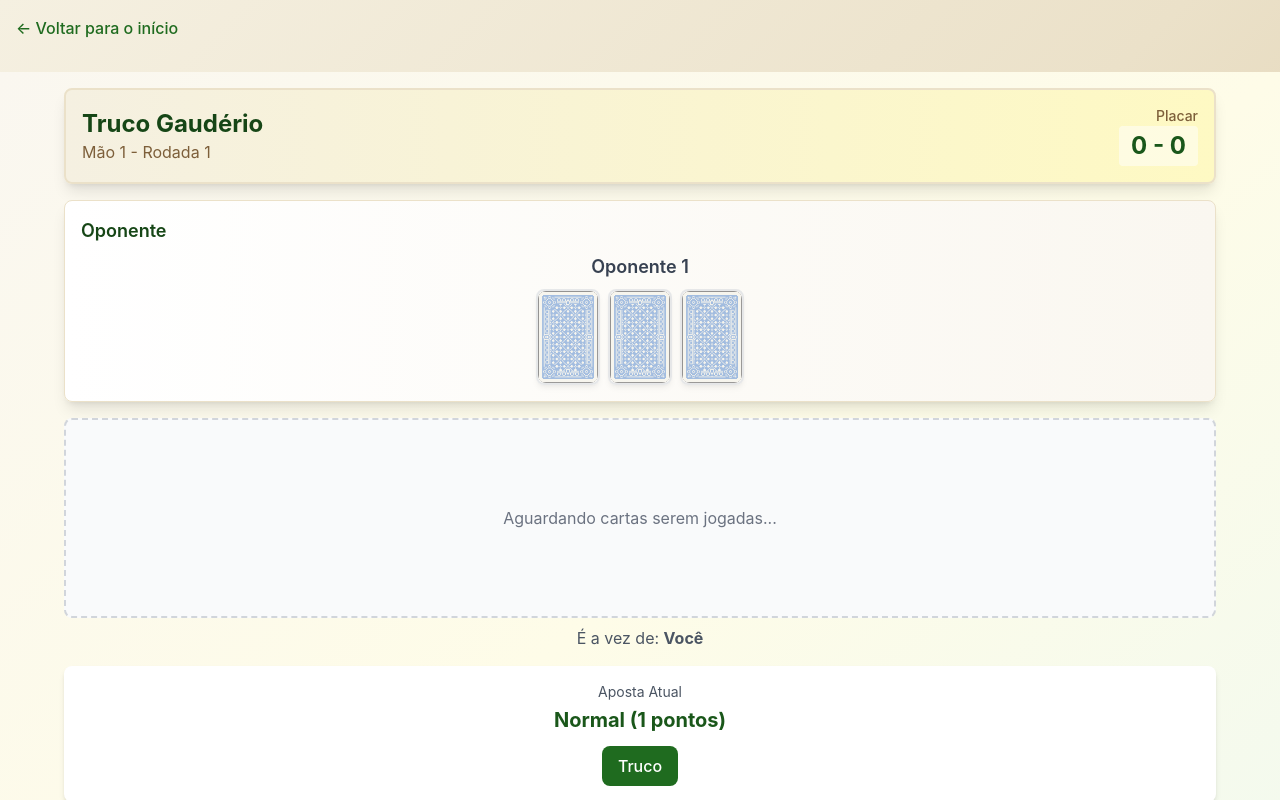
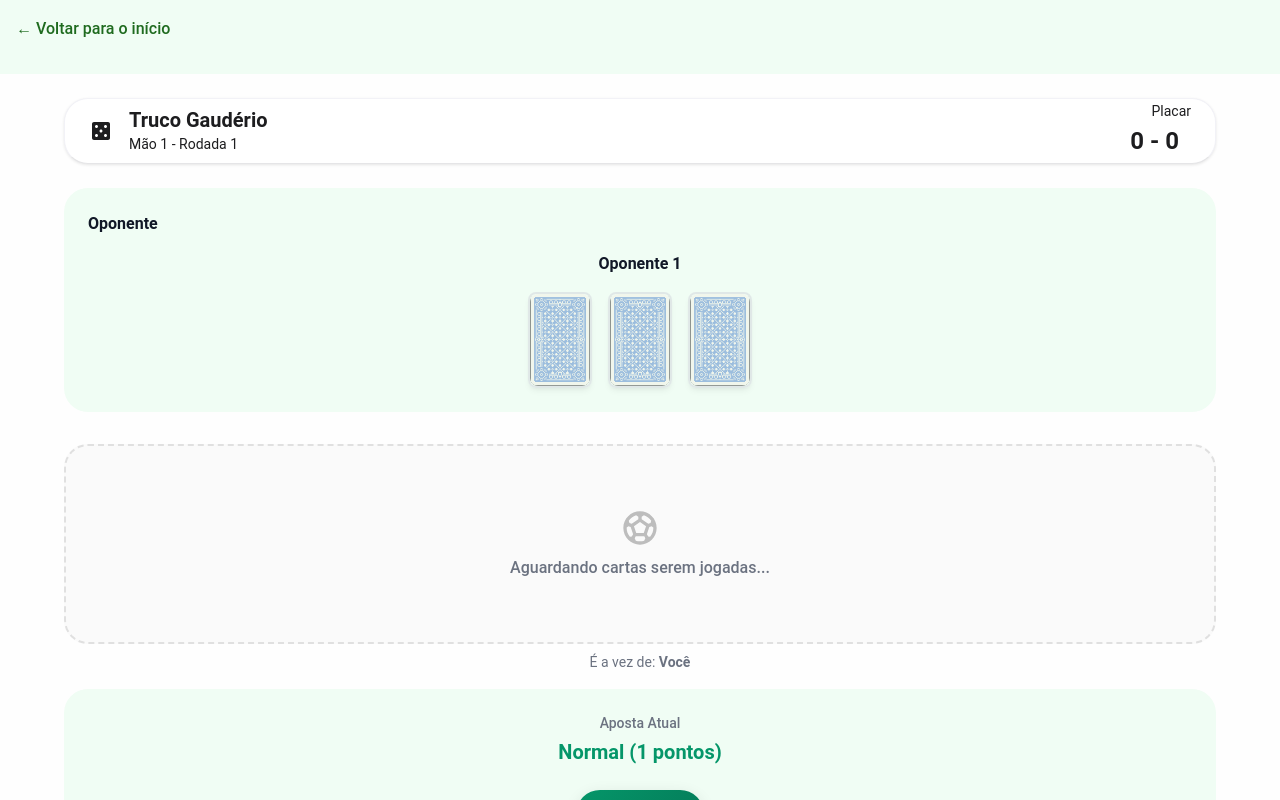
Before and after one commit to Guillem-B/trucoRS, a React (Vite) app: page /game in a window 1280 px wide. Both pictures are taken after a click on the button "Iniciar Jogo". Shown: the top 800 px of the page. Built offline with nearby package versions, Linux system fonts and the light colour scheme.

Commit message:
Just some changes

```diff
--- a/package.json
+++ b/package.json
@@ -12,6 +12,10 @@
     "deploy": "gh-pages -d dist"
   },
   "dependencies": {
+    "@emotion/react": "^11.14.0",
+    "@emotion/styled": "^11.14.1",
+    "@mui/icons-material": "^7.3.6",
+    "@mui/material": "^7.3.6",
     "react": "^18.2.0",
     "react-dom": "^18.2.0",
     "react-router-dom": "^6.20.0",
--- a/src/components/BettingControls.tsx
+++ b/src/components/BettingControls.tsx
@@ -1,4 +1,6 @@
 import { BetLevel, betNames, betValues, getNextBet, canBet } from '../utils/bettingLogic';
+import { Paper, Typography, Box, Button } from '@mui/material';
+import { TrendingUp, Check, Close } from '@mui/icons-material';
 
 interface BettingControlsProps {
   currentBet: BetLevel;
@@ -23,43 +25,53 @@ export default function BettingControls({
   const canMakeBet = canBet(currentBet, isPlayerTurn, hasPlayedCard);
 
   return (
-    <div className="bg-white rounded-lg shadow-md p-4">
-      <div className="flex flex-col items-center gap-3">
-        <div className="text-center">
-          <p className="text-sm text-gray-600 mb-1">Aposta Atual</p>
-          <p className="text-xl font-bold text-primary-700">
+    <Box sx={{ p: 3, backgroundColor: '#F0FDF4', borderRadius: 2 }}>
+      <Box sx={{ display: 'flex', flexDirection: 'column', alignItems: 'center', gap: 3 }}>
+        <Box sx={{ textAlign: 'center' }}>
+          <Typography variant="body2" color="text.secondary" gutterBottom sx={{ fontWeight: 500 }}>
+            Aposta Atual
+          </Typography>
+          <Typography variant="h5" color="primary" sx={{ fontWeight: 600 }}>
             {betNames[currentBet]} ({betValues[currentBet]} pontos)
-          </p>
-        </div>
+          </Typography>
+        </Box>
 
-        <div className="flex gap-2 flex-wrap justify-center">
+        <Box sx={{ display: 'flex', gap: 2, flexWrap: 'wrap', justifyContent: 'center' }}>
           {canMakeBet && nextBet && (
-            <button
+            <Button
+              variant="contained"
+              startIcon={<TrendingUp />}
               onClick={() => onBet(nextBet)}
-              className="px-4 py-2 bg-primary-600 text-white rounded-lg font-medium hover:bg-primary-700 transition-colors"
+              sx={{ borderRadius: 2, px: 4, py: 1.5 }}
             >
               {betNames[nextBet]}
-            </button>
+            </Button>
           )}
 
           {canRespond && (
             <>
-              <button
+              <Button
+                variant="contained"
+                color="success"
+                startIcon={<Check />}
                 onClick={onAccept}
-                className="px-4 py-2 bg-green-600 text-white rounded-lg font-medium hover:bg-green-700 transition-colors"
+                sx={{ borderRadius: 2, px: 4, py: 1.5 }}
               >
                 Aceitar
-              </button>
-              <button
+              </Button>
+              <Button
+                variant="contained"
+                color="error"
+                startIcon={<Close />}
                 onClick={onDecline}
-                className="px-4 py-2 bg-red-600 text-white rounded-lg font-medium hover:bg-red-700 transition-colors"
+                sx={{ borderRadius: 2, px: 4, py: 1.5 }}
               >
                 Recusar
-              </button>
+              </Button>
             </>
           )}
-        </div>
-      </div>
-    </div>
+        </Box>
+      </Box>
+    </Box>
   );
 }
--- a/src/components/GameBoard.tsx
+++ b/src/components/GameBoard.tsx
@@ -6,6 +6,8 @@ import BettingControls from './BettingControls';
 import FlorControls from './FlorControls';
 import { Card } from '../data/cards';
 import { useLanguage } from '../contexts/LanguageContext';
+import { AppBar, Toolbar, Typography, Container, Paper, Box, Button, Chip, Alert } from '@mui/material';
+import { PlayArrow, Refresh, SkipNext, EmojiEvents, Casino } from '@mui/icons-material';
 
 export default function GameBoard() {
   const { t } = useLanguage();
@@ -50,67 +52,91 @@ export default function GameBoard() {
 
   if (gameStatus === 'waiting') {
     return (
-      <div className="flex flex-col items-center justify-center min-h-screen p-4">
-        <h1 className="text-3xl font-bold text-primary-700 mb-6">{t('game.title')}</h1>
-        <button
+      <Box sx={{ display: 'flex', flexDirection: 'column', alignItems: 'center', justifyContent: 'center', minHeight: '100vh', p: 3, backgroundColor: '#F0FDF4' }}>
+        <Box sx={{ p: 6, textAlign: 'center', maxWidth: 400 }}>
+          <Casino sx={{ fontSize: 60, color: 'primary.main', mb: 3 }} />
+          <Typography variant="h3" color="text.primary" gutterBottom sx={{ fontWeight: 700, mb: 2 }}>
+            {t('game.title')}
+          </Typography>
+          <Typography variant="body1" color="text.secondary" sx={{ mb: 4, fontSize: '1.1rem' }}>
+            Ready to play Truco?
+          </Typography>
+          <Button
+            variant="contained"
+            size="large"
+            startIcon={<PlayArrow />}
             onClick={() => startGame(2)}
-          className="px-8 py-3 bg-primary-600 text-white rounded-lg font-semibold hover:bg-primary-700 transition-colors"
+            sx={{ borderRadius: 2, px: 6, py: 2, fontSize: '1.2rem', fontWeight: 600 }}
           >
             {t('game.start')}
-        </button>
-      </div>
+          </Button>
+        </Box>
+      </Box>
     );
   }
 
   return (
-    <div className="min-h-screen p-4 bg-gradient-to-br from-accent-50 via-secondary-50 to-primary-50">
-      <div className="max-w-6xl mx-auto">
+    <Box sx={{ minHeight: '100vh', p: 3, backgroundColor: 'background.default' }}>
+      <Container maxWidth="lg" sx={{ maxWidth: 1200 }}>
         {/* Header */}
-        <div className="bg-gradient-to-r from-accent-100 to-secondary-100 rounded-lg shadow-lg border-2 border-accent-200 p-4 mb-4">
-          <div className="flex justify-between items-center">
-            <div>
-              <h1 className="text-2xl font-bold text-primary-800">{t('game.title')}</h1>
-              <p className="text-accent-700">
+        <AppBar position="static" sx={{ mb: 3, borderRadius: 2 }} elevation={0}>
+          <Toolbar>
+            <Casino sx={{ mr: 2 }} />
+            <Box sx={{ flexGrow: 1 }}>
+              <Typography variant="h5" component="div" sx={{ fontWeight: 'bold' }}>
+                {t('game.title')}
+              </Typography>
+              <Typography variant="body2" color="inherit">
                 {t('game.hand')} {currentHand} - {t('game.round')} {currentRound}
-              </p>
-            </div>
-            <div className="text-right">
-              <div className="text-sm text-accent-700 font-medium">{t('game.score')}</div>
-              <div className="text-2xl font-bold text-primary-700 bg-white bg-opacity-50 px-3 py-1 rounded">
+              </Typography>
+            </Box>
+            <Box sx={{ textAlign: 'right' }}>
+              <Typography variant="body2">
+                {t('game.score')}
+              </Typography>
+              <Typography variant="h4" sx={{ bgcolor: 'rgba(255,255,255,0.2)', px: 1.5, py: 0.5, borderRadius: 2, backdropFilter: 'blur(10px)' }}>
                 {scores.team1} - {scores.team2}
-              </div>
-            </div>
-          </div>
-        </div>
+              </Typography>
+            </Box>
+          </Toolbar>
+        </AppBar>
 
 
         {/* Opponent Area */}
-        <div className="bg-gradient-to-r from-white to-accent-50 rounded-lg shadow-lg border border-accent-200 p-4 mb-4">
-          <div className="flex justify-between items-center mb-2">
-            <h2 className="text-lg font-semibold text-primary-800">{t('game.opponent')}</h2>
+        <Box sx={{ mb: 4, p: 3, backgroundColor: '#F0FDF4', borderRadius: 2 }}>
+          <Box sx={{ display: 'flex', justifyContent: 'space-between', alignItems: 'center', mb: 2 }}>
+            <Typography variant="h6" sx={{ fontWeight: 600 }}>
+              {t('game.opponent')}
+            </Typography>
             {florResults.opponent1.hasFlor && (
-              <div className="text-sm text-secondary-700 font-medium bg-secondary-100 px-2 py-1 rounded">
-                🌸 {t('game.has.flor')}
-              </div>
+              <Chip
+                icon={<EmojiEvents />}
+                label={t('game.has.flor')}
+                size="small"
+                color="secondary"
+                variant="outlined"
+              />
             )}
-          </div>
+          </Box>
           <PlayerHand
             cards={hands.opponent1}
             disabled
             title={getPlayerName('opponent1')}
           />
           {playedCards.opponent1 && (
-            <div className="mt-4 text-center">
-              <p className="text-sm text-gray-600 mb-2">{t('game.card.played')}:</p>
-              <div className="flex justify-center">
+            <Box sx={{ mt: 3, textAlign: 'center' }}>
+              <Typography variant="body2" color="text.secondary" gutterBottom>
+                {t('game.card.played')}:
+              </Typography>
+              <Box sx={{ display: 'flex', justifyContent: 'center' }}>
                 <CardComponent card={playedCards.opponent1} size="md" />
-              </div>
-            </div>
+              </Box>
+            </Box>
           )}
-        </div>
+        </Box>
 
         {/* Play Area */}
-        <div className="mb-4">
+        <Box sx={{ mb: 2 }}>
           <PlayArea
             playedCards={playedCards}
             roundWinner={roundWinner}
@@ -120,15 +146,17 @@ export default function GameBoard() {
             }}
           />
           {gameStatus === 'playing' && (
-            <div className="mt-2 text-center text-gray-600">
+            <Box sx={{ mt: 1, textAlign: 'center' }}>
+              <Typography variant="body2" color="text.secondary">
                 {t('game.player.turn')}: <strong>{getPlayerName(currentPlayer)}</strong>
-            </div>
+              </Typography>
+            </Box>
           )}
-        </div>
+        </Box>
 
         {/* Betting Controls */}
         {gameStatus === 'playing' && (
-          <div className="mb-4">
+          <Box sx={{ mb: 2 }}>
             <BettingControls
               currentBet={currentBet}
               isPlayerTurn={currentPlayer === 'player'}
@@ -138,75 +166,91 @@ export default function GameBoard() {
               onDecline={declineBet}
               canRespond={!betAccepted && betChallenger !== 'player'}
             />
-          </div>
+          </Box>
         )}
 
         {/* Flor Controls */}
         <FlorControls />
 
         {/* Player Hand */}
-        <div className="bg-gradient-to-r from-white to-primary-50 rounded-lg shadow-lg border border-primary-200 p-4 mb-4">
-          <div className="flex justify-between items-center mb-2">
-            <h2 className="text-lg font-semibold text-primary-800">{t('game.player.hand')}</h2>
+        <Box sx={{ mb: 4, p: 3, backgroundColor: '#F0FDF4', borderRadius: 2 }}>
+          <Box sx={{ display: 'flex', justifyContent: 'space-between', alignItems: 'center', mb: 2 }}>
+            <Typography variant="h6" sx={{ fontWeight: 600 }}>
+              {t('game.player.hand')}
+            </Typography>
             {florResults.player.hasFlor && (
-              <div className="text-sm text-secondary-700 font-medium bg-secondary-100 px-2 py-1 rounded">
-                🌸 {t('game.flor.value').replace('{value}', florResults.player.value.toString())}
-              </div>
+              <Chip
+                icon={<EmojiEvents />}
+                label={t('game.flor.value').replace('{value}', florResults.player.value.toString())}
+                size="small"
+                color="secondary"
+                variant="outlined"
+              />
             )}
-          </div>
+          </Box>
           <PlayerHand
             cards={hands.player}
             onCardClick={handleCardClick}
             disabled={gameStatus !== 'playing' || currentPlayer !== 'player'}
             title={getPlayerName('player')}
           />
-        </div>
+        </Box>
 
         {/* Hand/Game End Messages */}
         {gameStatus === 'handEnd' && (
-          <div className="bg-blue-50 border-l-4 border-blue-500 p-4 mb-4 rounded">
-            <h3 className="text-lg font-semibold text-blue-800 mb-2">{t('game.hand.end')}</h3>
-            <p className="text-blue-700">
+          <Alert severity="info" sx={{ mb: 2 }}>
+            <Typography variant="h6" gutterBottom>
+              {t('game.hand.end')}
+            </Typography>
+            <Typography>
               {scores.team1 > scores.team2 ? t('game.hand.won') : t('game.hand.lost')}
-            </p>
-          </div>
+            </Typography>
+          </Alert>
         )}
 
         {gameStatus === 'gameEnd' && (
-          <div className="bg-green-50 border-l-4 border-green-500 p-4 mb-4 rounded">
-            <h3 className="text-2xl font-bold text-green-800 mb-2">{t('game.game.end')}</h3>
-            <p className="text-green-700 text-lg">
+          <Alert severity="success" sx={{ mb: 2 }}>
+            <Typography variant="h5" gutterBottom>
+              {t('game.game.end')}
+            </Typography>
+            <Typography variant="h6">
               {scores.team1 >= 12 ? t('game.game.won') : t('game.game.lost')}
-            </p>
-          </div>
+            </Typography>
+          </Alert>
         )}
 
         {/* Controls */}
-        <div className="flex gap-4 justify-center">
+        <Box sx={{ display: 'flex', gap: 2, justifyContent: 'center', mt: 2 }}>
           {gameStatus === 'roundEnd' && (
-            <button
+            <Button
+              variant="contained"
+              startIcon={<SkipNext />}
               onClick={nextRound}
-              className="px-6 py-2 bg-primary-600 text-white rounded-lg font-medium hover:bg-primary-700 transition-colors"
+              sx={{ borderRadius: 3, px: 3 }}
             >
               {t('game.next.round')}
-            </button>
+            </Button>
           )}
           {gameStatus === 'handEnd' && (
-            <button
+            <Button
+              variant="contained"
+              startIcon={<PlayArrow />}
               onClick={nextHand}
-              className="px-6 py-2 bg-primary-600 text-white rounded-lg font-medium hover:bg-primary-700 transition-colors"
+              sx={{ borderRadius: 3, px: 3 }}
             >
               {t('game.next.hand')}
-            </button>
+            </Button>
           )}
-          <button
+          <Button
+            variant="outlined"
+            startIcon={<Refresh />}
             onClick={resetGame}
-            className="px-6 py-2 bg-gray-200 text-gray-800 rounded-lg font-medium hover:bg-gray-300 transition-colors"
+            sx={{ borderRadius: 3, px: 3 }}
           >
             {t('game.reset')}
-          </button>
-        </div>
-      </div>
-    </div>
+          </Button>
+        </Box>
+      </Container>
+      </Box>
     );
   }
--- a/src/components/PlayArea.tsx
+++ b/src/components/PlayArea.tsx
@@ -1,6 +1,8 @@
 import { Card } from '../data/cards';
 import CardComponent from './Card';
 import { useLanguage } from '../contexts/LanguageContext';
+import { Paper, Typography, Box, Chip } from '@mui/material';
+import { SportsSoccer } from '@mui/icons-material';
 
 interface PlayAreaProps {
   playedCards: Record<string, Card | null>;
@@ -14,49 +16,60 @@ export default function PlayArea({ playedCards, roundWinner, playerNames }: Play
 
   if (entries.length === 0) {
     return (
-      <div className="bg-gray-50 rounded-lg p-8 min-h-[200px] flex items-center justify-center border-2 border-dashed border-gray-300">
-        <p className="text-gray-500">{t('game.waiting.cards')}</p>
-      </div>
+      <Box sx={{ p: 4, minHeight: 200, display: 'flex', alignItems: 'center', justifyContent: 'center', border: '2px dashed', borderColor: 'grey.300', borderRadius: 2, backgroundColor: 'grey.50' }}>
+        <Box sx={{ textAlign: 'center' }}>
+          <SportsSoccer sx={{ fontSize: 40, color: 'grey.400', mb: 1 }} />
+          <Typography color="text.secondary" variant="h6">{t('game.waiting.cards')}</Typography>
+        </Box>
+      </Box>
     );
   }
 
   return (
-    <div className="bg-white rounded-lg shadow-md p-6 min-h-[200px]">
-      <h3 className="text-lg font-semibold text-gray-700 mb-4 text-center">
+    <Box sx={{ p: 3, minHeight: 200, backgroundColor: '#F0FDF4', borderRadius: 2 }}>
+      <Typography variant="h6" gutterBottom align="center" sx={{ fontWeight: 600, color: 'text.primary', mb: 3 }}>
         {t('game.played.cards')}
-      </h3>
-      <div className="flex flex-wrap gap-4 justify-center items-center">
+      </Typography>
+      <Box sx={{ display: 'flex', flexWrap: 'wrap', gap: 2, justifyContent: 'center', alignItems: 'center' }}>
         {entries.map(([player, card]) => {
           const playerName = playerNames?.[player] || player;
           const isWinner = roundWinner === player;
 
           return (
-            <div
+            <Box
               key={player}
-              className={`flex flex-col items-center p-3 rounded-lg transition-all ${
-                isWinner
-                  ? 'bg-green-100 ring-4 ring-green-500 ring-offset-2'
-                  : 'bg-gray-50'
-              }`}
+              sx={{
+                display: 'flex',
+                flexDirection: 'column',
+                alignItems: 'center',
+                p: 1.5,
+                borderRadius: 1,
+                bgcolor: isWinner ? 'success.light' : 'grey.50',
+                ...(isWinner && { border: 2, borderColor: 'success.main' })
+              }}
             >
-              <p className={`text-sm mb-2 font-medium ${
-                isWinner ? 'text-green-700' : 'text-gray-600'
-              }`}>
-                {playerName}
-                {isWinner && ' ✓'}
-              </p>
+              <Chip
+                label={playerName}
+                color={isWinner ? 'success' : 'default'}
+                size="small"
+                sx={{ mb: 1 }}
+              />
               {card && <CardComponent card={card} size="md" />}
-            </div>
+            </Box>
           );
         })}
-      </div>
+      </Box>
       {roundWinner && (
-        <div className="mt-4 text-center">
-          <p className="text-lg font-semibold text-green-700">
-            {t('game.round.winner')}: {playerNames?.[roundWinner] || roundWinner}
-          </p>
-        </div>
+        <Box sx={{ mt: 2, textAlign: 'center' }}>
+          <Chip
+            icon={<SportsSoccer />}
+            label={`${t('game.round.winner')}: ${playerNames?.[roundWinner] || roundWinner}`}
+            color="success"
+            size="medium"
+            sx={{ fontWeight: 'bold', fontSize: '1rem' }}
+          />
+        </Box>
       )}
-    </div>
+    </Box>
   );
 }
--- a/src/components/PlayerHand.tsx
+++ b/src/components/PlayerHand.tsx
@@ -1,5 +1,6 @@
 import { Card } from '../data/cards';
 import CardComponent from './Card';
+import { Box, Typography, Paper } from '@mui/material';
 
 interface PlayerHandProps {
   cards: Card[];
@@ -10,11 +11,13 @@ interface PlayerHandProps {
 
 export default function PlayerHand({ cards, onCardClick, disabled = false, title }: PlayerHandProps) {
   return (
-    <div className="flex flex-col items-center">
+    <Box sx={{ display: 'flex', flexDirection: 'column', alignItems: 'center' }}>
       {title && (
-        <h3 className="text-lg font-semibold text-gray-700 mb-2">{title}</h3>
+        <Typography variant="h6" sx={{ mb: 2, fontWeight: 600, color: 'text.primary' }}>
+          {title}
+        </Typography>
       )}
-      <div className="flex gap-2 flex-wrap justify-center">
+      <Box sx={{ display: 'flex', gap: 2, flexWrap: 'wrap', justifyContent: 'center' }}>
         {cards.map((card) => (
           <CardComponent
             key={card.id}
@@ -25,10 +28,12 @@ export default function PlayerHand({ cards, onCardClick, disabled = false, title
             showBack={disabled}
           />
         ))}
-      </div>
+      </Box>
       {cards.length === 0 && (
-        <p className="text-gray-500 text-sm mt-2">Sem cartas</p>
+        <Typography variant="body2" color="text.secondary" sx={{ mt: 2, textAlign: 'center' }}>
+          Sem cartas
+        </Typography>
       )}
-    </div>
+    </Box>
   );
 }
--- a/src/index.css
+++ b/src/index.css
@@ -13,6 +13,5 @@ body {
 
 #root {
   min-height: 100vh;
-  background: linear-gradient(135deg, #f5f0e1 0%, #ebe1c9 50%, #d9c7a1 100%);
-  background-attachment: fixed;
+  background-color: #F0FDF4;
 }
--- /dev/null
+++ b/src/theme.ts
@@ -0,0 +1,159 @@
+import { createTheme } from '@mui/material/styles';
+
+export const theme = createTheme({
+  palette: {
+    mode: 'light',
+    primary: {
+      main: '#059669', // Elegant emerald green
+      light: '#10B981',
+      dark: '#047857',
+    },
+    secondary: {
+      main: '#D97706', // Warm amber
+      light: '#F59E0B',
+      dark: '#B45309',
+    },
+    background: {
+      default: '#FEFEFE', // Slightly off-white for elegance
+      paper: '#FFFFFF',
+    },
+    text: {
+      primary: '#111827', // Dark gray for contrast
+      secondary: '#6B7280',
+    },
+    success: {
+      main: '#10B981', // Matching green
+    },
+    error: {
+      main: '#EF4444', // Soft red
+    },
+    warning: {
+      main: '#F59E0B', // Amber
+    },
+  },
+  typography: {
+    fontFamily: '"Poppins", "Roboto", "Helvetica", "Arial", sans-serif',
+    h1: {
+      fontSize: '2.5rem',
+      fontWeight: 700,
+      lineHeight: 1.1,
+    },
+    h2: {
+      fontSize: '2rem',
+      fontWeight: 600,
+      lineHeight: 1.2,
+    },
+    h3: {
+      fontSize: '1.75rem',
+      fontWeight: 600,
+      lineHeight: 1.2,
+    },
+    h4: {
+      fontSize: '1.5rem',
+      fontWeight: 600,
+      lineHeight: 1.3,
+    },
+    h5: {
+      fontSize: '1.25rem',
+      fontWeight: 500,
+      lineHeight: 1.4,
+    },
+    h6: {
+      fontSize: '1rem',
+      fontWeight: 500,
+      lineHeight: 1.5,
+    },
+    body1: {
+      fontSize: '1rem',
+      lineHeight: 1.6,
+    },
+    body2: {
+      fontSize: '0.875rem',
+      lineHeight: 1.5,
+    },
+    button: {
+      fontWeight: 500,
+      textTransform: 'none',
+    },
+  },
+  shape: {
+    borderRadius: 12,
+  },
+  components: {
+    MuiPaper: {
+      styleOverrides: {
+        root: {
+          boxShadow: '0 1px 2px rgba(0,0,0,0.05)',
+          border: '1px solid #F2F2F7',
+        },
+      },
+    },
+    MuiButton: {
+      styleOverrides: {
+        root: {
+          borderRadius: 25,
+          fontWeight: 600,
+          padding: '12px 24px',
+          textTransform: 'none',
+          fontSize: '0.95rem',
+          boxShadow: '0 4px 15px rgba(0,0,0,0.1)',
+          transition: 'all 0.3s ease',
+          '&:hover': {
+            boxShadow: '0 6px 25px rgba(0,0,0,0.15)',
+            transform: 'translateY(-1px)',
+          },
+        },
+        contained: {
+          background: 'linear-gradient(135deg, #667eea 0%, #764ba2 100%)',
+          color: 'white',
+          '&:hover': {
+            background: 'linear-gradient(135deg, #5a6fd8 0%, #6a4190 100%)',
+          },
+        },
+        containedPrimary: {
+          background: 'linear-gradient(135deg, #059669 0%, #047857 100%)',
+          '&:hover': {
+            background: 'linear-gradient(135deg, #047857 0%, #065F46 100%)',
+          },
+        },
+        containedSuccess: {
+          background: 'linear-gradient(135deg, #10B981 0%, #059669 100%)',
+          '&:hover': {
+            background: 'linear-gradient(135deg, #059669 0%, #047857 100%)',
+          },
+        },
+        containedError: {
+          background: 'linear-gradient(135deg, #EF4444 0%, #DC2626 100%)',
+          '&:hover': {
+            background: 'linear-gradient(135deg, #DC2626 0%, #B91C1C 100%)',
+          },
+        },
+        outlined: {
+          borderWidth: 2,
+          '&:hover': {
+            borderWidth: 2,
+            backgroundColor: 'rgba(0,122,255,0.05)',
+          },
+        },
+      },
+    },
+    MuiAppBar: {
+      styleOverrides: {
+        root: {
+          backgroundColor: '#FFFFFF',
+          color: '#1D1D1F',
+          boxShadow: '0 1px 3px rgba(0,0,0,0.1)',
+          borderBottom: '1px solid #E5E5E7',
+        },
+      },
+    },
+    MuiChip: {
+      styleOverrides: {
+        root: {
+          borderRadius: 6,
+          fontWeight: 500,
+        },
+      },
+    },
+  },
+});
```
Also changed, not shown: src/main.tsx (+11 -5 lines), 1 other file (tests, documents, lock files or other folders). Lines whose indentation alone changed are shown as unchanged.
